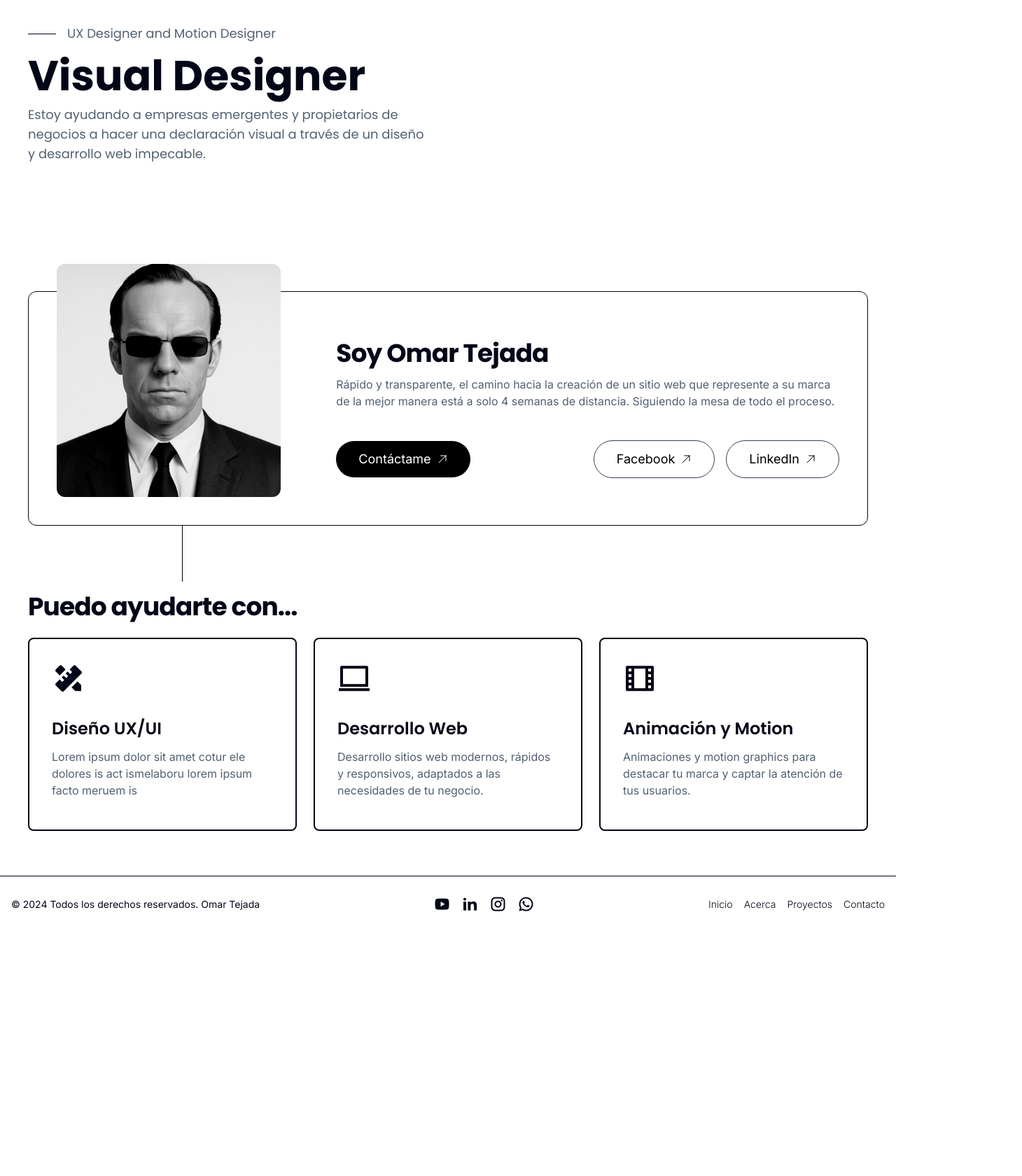
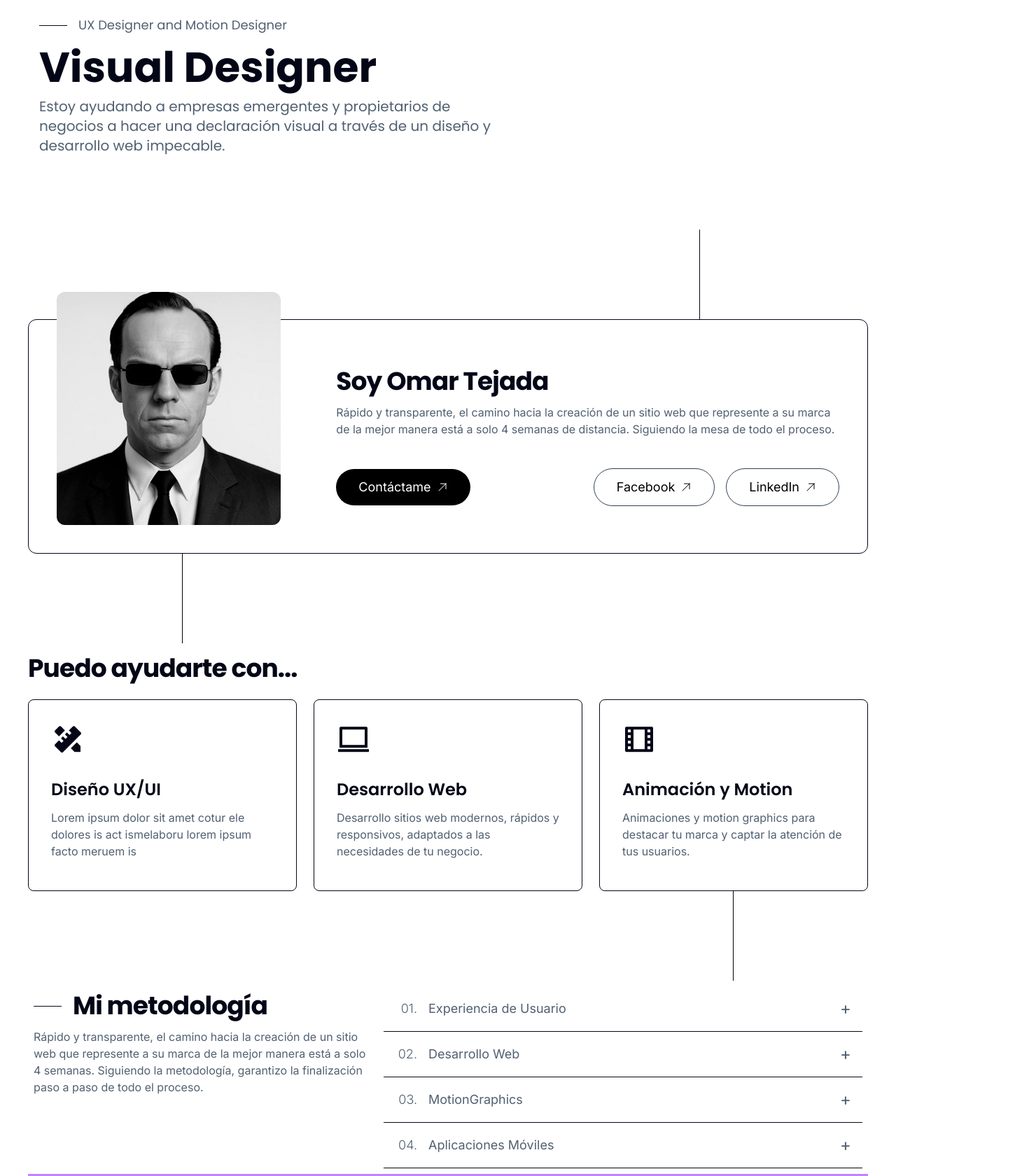
Before and after one commit to fullstackboss/thebigweb, a Vue app: page / in a window 1280 px wide. Shown: the part 180-1860 px from the top of the page at 70% size, 1460 px wide, since content can reach past the window. Before the commit the page ends 1512 px from the top, so only its background shows below. Built offline with nearby package versions, Linux system fonts and the light colour scheme.

Commit message:
accordeon y home mejorado

```diff
--- a/src/components/ServiceCard.vue
+++ b/src/components/ServiceCard.vue
@@ -1,5 +1,5 @@
 <template>
-  <div class="max-w-md mx-auto rounded-lg overflow-hidden border-2 p-8" :style="{ borderColor: 'var(--color-border)' }">
+  <div class="w-full mx-auto rounded-lg overflow-hidden border p-8" :style="{ borderColor: 'var(--color-border)' }">
     <div class="mb-8 flex justify-center lg:justify-start">
       <div :class="icon + ' text-5xl'" :style="{ color: 'var(--color-textoresalta)' }"></div>
     </div>
--- /dev/null
+++ b/src/components/bigAccordion.vue
@@ -0,0 +1,72 @@
+<template>
+  <div>
+    <div v-for="(item, idx) in items" :key="idx">
+      <div
+        class="flex items-center cursor-pointer py-4 select-none"
+        @click="toggle(idx)"
+      >
+        <span class="text-lg font-light w-12 text-right">{{ item.number }}</span>
+        <span class="ml-4 flex-1 text-lg">{{ item.title }}</span>
+        <span class="text-2xl pr-4 transition-transform duration-200">
+          {{ openIndex === idx ? '-' : '+' }}
+        </span>
+      </div>
+      <transition name="accordion">
+        <div v-if="openIndex === idx" class="pl-16 pr-4 pb-4 text-parrafo text-base">
+          {{ item.content }}
+        </div>
+      </transition>
+      <div class="border-b" style="border-color: var(--color-border);"></div>
+    </div>
+  </div>
+</template>
+
+<script setup>
+import { ref } from 'vue'
+
+const items = [
+  {
+    number: '01.',
+    title: 'Experiencia de Usuario',
+    content: 'Diseño interfaces intuitivas y atractivas, centradas en el usuario para mejorar la experiencia digital.'
+  },
+  {
+    number: '02.',
+    title: 'Desarrollo Web',
+    content: 'Desarrollo sitios web modernos, rápidos y responsivos, adaptados a las necesidades de tu negocio.'
+  },
+  {
+    number: '03.',
+    title: 'MotionGraphics',
+    content: 'Animaciones y motion graphics para destacar tu marca y captar la atención de tus usuarios.'
+  },
+  {
+    number: '04.',
+    title: 'Aplicaciones Móviles',
+    content: 'Desarrollo de aplicaciones móviles funcionales y atractivas para iOS y Android.'
+  }
+]
+
+const openIndex = ref(null)
+
+function toggle(idx) {
+  openIndex.value = openIndex.value === idx ? null : idx
+}
+</script>
+
+<style scoped>
+
+.accordion-enter-active, .accordion-leave-active {
+  transition: max-height 0.18s ease, opacity 0.18s ease;
+}
+.accordion-enter-from, .accordion-leave-to {
+  max-height: 0;
+  opacity: 0;
+  overflow: hidden;
+}
+.accordion-enter-to, .accordion-leave-from {
+  max-height: 200px;
+  opacity: 1;
+  overflow: hidden;
+}
+</style>
--- a/src/pages/Home.vue
+++ b/src/pages/Home.vue
@@ -1,39 +1,36 @@
 <template>
-  <section class="py-8 flex flex-col items-center justify-center" style="background: var(--color-background);">
 
-
-    <div class="container">
-      <div class="grid grid-cols-1 lg:grid-cols-2 lg:gap-16 gap-2 items-center">
-        <div class="text-center lg:text-left order-2 lg:order-1 ">
-          <div class="flex items-center justify-center lg:justify-start mb-2 ">
+  <!-- INICIO -->
+  <div class="container pt-4">
+    <div class="grid grid-cols-1 md:grid-cols-12 gap-4 items-center">
+      <!-- Columna del canvas (5/12) - Primera en móvil -->
+      <div class="col-span-12 order-1 lg:order-2 md:order-1 lg:col-span-5 p-4 flex items-center justify-center ">
+        <canvas ref="riveCanvas" width="400" height="400" class="max-w-full h-auto" style="height: 380px;"></canvas>
+      </div>
+      <!-- Columna de texto (7/12) - Segunda en móvil -->
+      <div class="col-span-12 order-2 lg:order-1 md:order-2 lg:col-span-7 p-4">
+        <div class="flex items-center justify-left lg:justify-start mb-2">
           <span class="inline-block mr-4" style="width: 40px; height: 1px; background: var(--color-primary);"></span>
-            <p class="tit-normal m-0">
+          <p class="tit-pretitulo m-0">
             UX Designer and Motion Designer
           </p>
         </div>
         <h1 class="tit-grande mt-2">
           Visual Designer
         </h1>
-          <p class="mt-6 tit-normal mx-auto lg:mx-0">
+        <p class="mt-6 tit-mensaje mx-auto lg:mx-0">
           Estoy ayudando a empresas emergentes y propietarios de negocios a hacer una declaración visual a través de
           un diseño y desarrollo web impecable.
         </p>
       </div>
-        <div class="order-1 lg:order-2">
-          <!-- Animación Rive -->
-          <div class="w-full flex justify-center items-center py-0 lg:py-8">
-            <canvas ref="riveCanvas" width="400" height="400" class="max-w-full h-auto" style="height: 340px;" ></canvas>
     </div>
   </div>
+  <!--LINEA-->
+  <div class="border-r border-black lg:mr-[20%] md:mr-[50%] mr-[50%] py-16 md:py-16 mb-10 lg:mb-0 md:mb-12"
+    style="border-color: var(--color-border);">
   </div>
-    </div>
-
-
-
-  </section>
-
   <!-- SOY OMAR -->
-  <div class="container mt-12">
+  <div class="container -mt-[20] ">
     <div class="border rounded-xl flex lg:flex-row md:flex-col flex-col" style="border-color: var(--color-border);">
       <div class="lg:w-4/12 w-full flex justify-center">
         <div class="relative -top-[40px] lg:-top-[40px] md:-top-[50px] p-5 lg:p-0 rounded-xl">
@@ -42,85 +39,90 @@
         </div>
       </div>
       <div class="lg:w-8/12 w-full flex flex-col justify-center px-6 lg:px-10 py-0 md:py-10">
-      <h1 class="tit-mediano">Soy Omar Tejada</h1>
+        <h1 class="tit-bloque">Soy Omar Tejada</h1>
         <p class="text-parrafo">
           Rápido y transparente, el camino hacia la creación de un sitio web que represente a su marca de la mejor
           manera está a solo 4 semanas de distancia. Siguiendo la mesa de todo el proceso.
         </p>
         <div class="mt-8 mb-6 md:mb-0 flex flex-col sm:flex-row justify-between gap-4">
           <div class="flex flex-col justify-center md:w-auto">
-          <Button
-            text="Contáctame"
-            url="#"
-            backgroundColor="var(--color-antineutro)"
-            backgroundColorHover="var(--color-mediooscuro)"
-            textColor="var(--color-neutro)"
-            textColorHover="var(--color-claro)"
-            rounded="full"
-            minWidth="fit-content"
-            icon="arrow-up-circle"
-          />
+            <Button text="Contáctame" url="#" backgroundColor="var(--color-antineutro)"
+              backgroundColorHover="var(--color-mediooscuro)" textColor="var(--color-neutro)"
+              textColorHover="var(--color-claro)" rounded="full" minWidth="fit-content" icon="arrow-up-circle" />
           </div>
           <div class="flex flex-col sm:flex-row justify-center gap-4 md:w-auto">
-          <Button
-            text="Facebook"
-            url="#"
-            backgroundColor="var(--color-background)"
-            backgroundColorHover="var(--color-oscuro)"
-            textColor="var(--color-antineutro)"
-            textColorHover="white"
-            rounded="full"
-            border="1px solid var(--color-mediooscuro)"
-            minWidth="fit-content"
-            icon="ArrowUpRightIcon"
-          />
-          <Button
-            text="LinkedIn"
-            url="#"
-            backgroundColor="var(--color-background)"
-            backgroundColorHover="var(--color-oscuro)"
-            textColor="var(--color-antineutro)"
-            textColorHover="white"
-            rounded="full"
-            border="1px solid var(--color-mediooscuro)"
-            minWidth="fit-content"
-            icon="ArrowUpRightIcon"
-          />
+            <Button text="Facebook" url="#" backgroundColor="var(--color-background)"
+              backgroundColorHover="var(--color-oscuro)" textColor="var(--color-antineutro)" textColorHover="white"
+              rounded="full" border="1px solid var(--color-mediooscuro)" minWidth="fit-content"
+              icon="ArrowUpRightIcon" />
+            <Button text="LinkedIn" url="#" backgroundColor="var(--color-background)"
+              backgroundColorHover="var(--color-oscuro)" textColor="var(--color-antineutro)" textColorHover="white"
+              rounded="full" border="1px solid var(--color-mediooscuro)" minWidth="fit-content"
+              icon="ArrowUpRightIcon" />
           </div>
         </div>
       </div>
     </div>
   </div>
-
   <!--LINEA-->
-  <div class="container border-l border-black lg:ml-[220px] ml-[130px] pl-8 py-10">
+  <div class=" border-l border-black lg:ml-[220px] md:ml-[25%] ml-[50%] py-16">
   </div>
   <!-- SERVICIOS -->
-  <div class="container mb-12 mt-4">
+  <div class="container mb-0 mt-4">
     <div class="col-span-12">
-    <div class="tit-mediano mb-6">Puedo ayudarte con...</div>
+      <div class="tit-bloque mb-6">Puedo ayudarte con...</div>
     </div>
     <div class="grid grid-cols-1 md:grid-cols-2 lg:grid-cols-3 gap-2 md:gap-4 lg:gap-6">
       <!-- Columnas -->
- <ServiceCard
-    icon="ri-pencil-ruler-2-fill"
-    title="Diseño UX/UI"
-    description="Lorem ipsum dolor sit amet cotur ele dolores is act ismelaboru lorem ipsum facto meruem is"
-  />
-  <ServiceCard
-    icon="ri-macbook-line"
-    title="Desarrollo Web"
-    description="Desarrollo sitios web modernos, rápidos y responsivos, adaptados a las necesidades de tu negocio."
-  />
-  <ServiceCard
-    icon="ri-film-line"
-    title="Animación y Motion"
-    description="Animaciones y motion graphics para destacar tu marca y captar la atención de tus usuarios."
-  />
+      <ServiceCard icon="ri-pencil-ruler-2-fill" title="Diseño UX/UI"
+        description="Lorem ipsum dolor sit amet cotur ele dolores is act ismelaboru lorem ipsum facto meruem is" />
+      <ServiceCard icon="ri-macbook-line" title="Desarrollo Web"
+        description="Desarrollo sitios web modernos, rápidos y responsivos, adaptados a las necesidades de tu negocio." />
+      <ServiceCard icon="ri-film-line" title="Animación y Motion"
+        description="Animaciones y motion graphics para destacar tu marca y captar la atención de tus usuarios." />
     </div>
   </div>
+  <!--LINEA-->
+  <div class="border-r border-black lg:mr-[16%] md:mr-[75%] mr-[50%]  py-16">
+  </div>
+  <!-- METODOLOGIA -->
+  <div class="container p-2">
 
+    <div class="grid grid-cols-1 md:grid-cols-12 gap-4">
+      <!-- 40% (4/12 cols) -->
+      <div class="col-span-12 lg:col-span-5 md:col-span-12">
 
+          <div class="tit-bloque mt-2 flex items-center">
+            <div class="inline-block mr-4" style="width: 40px; height: 1px; background: var(--color-primary);"></div>
+            <div>Mi metodología</div>
+          </div>
+          <p class="mt-6 text-parrafo mx-auto lg:mx-0">
+            Rápido y transparente, el camino hacia la creación de un sitio web que represente a su marca de la mejor
+            manera está a solo 4 semanas. Siguiendo la metodología, garantizo la finalización
+            paso a paso de todo el proceso.
+          </p>
+
+      </div>
+
+      <!-- 60% (8/12 cols) -->
+      <div class="col-span-12 lg:col-span-7 md:col-span-12">
+        <bigAccordion />
+      </div>
+    </div>
+  </div>
+  <!-- MENSAJE -->
+  <div class="container p-2 bg-purple-400">
+    <div class="grid grid-cols-1 md:grid-cols-12 gap-4">
+      <!-- 60% (8/12 cols) -->
+      <div class="md:col-span-7 bg-green-100 p-4">
+        Contenido 60%
+      </div>
+      <!-- 40% (4/12 cols) -->
+      <div class="md:col-span-5 bg-blue-100 p-4">
+        Contenido 40%
+      </div>
+    </div>
+  </div>
 </template>
 
 <script setup>
@@ -130,6 +132,7 @@ import fotoLight from '../assets/fotos/foto-light.jpg'
 import fotoDark from '../assets/fotos/foto-dark.jpg'
 import Button from '../components/Button.vue'
 import ServiceCard from '../components/ServiceCard.vue'
+import bigAccordion from '../components/bigAccordion.vue'
 
 const currentTheme = ref(getCurrentTheme())
 let observer
--- a/src/style.css
+++ b/src/style.css
@@ -27,13 +27,18 @@ body {
   color: var(--color-textoresalta);
 }
 /* TIT BLOQUE */
-.tit-mediano {
+.tit-bloque {
   @apply font-poppins text-2xl sm:text-2xl md:text-3xl lg:text-4xl font-bold tracking-tight;
   color: var(--color-textoresalta);
 }
 /* PRE SECCION */
-.tit-normal {
-  @apply font-poppins text-lg sm:text-xl md:text-2xl lg:text-lg font-light my-2 md:mb-2;
+.tit-pretitulo {
+  @apply font-poppins text-sm sm:text-lg md:text-lg lg:text-lg font-light my-2 md:mb-2;
+  color: var(--color-textomedio);
+}
+/* PRE MENSJAE */
+.tit-mensaje {
+  @apply font-poppins text-xl sm:text-xl md:text-xl lg:text-xl font-light my-2 md:mb-2;
   color: var(--color-textomedio);
 }
 
```
Lines whose indentation alone changed are shown as unchanged.
